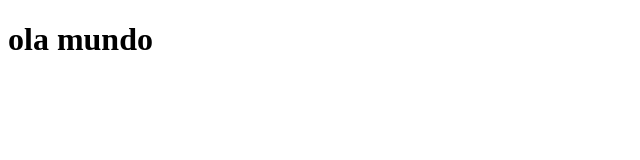
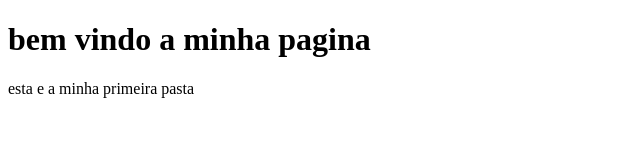
Before and after one commit to kiaraalmeidasantos-debug/1-projeto-do-2-ano, a plain HTML site: page index.html in a window 1280 px wide. Shown: the whole page, without its empty margins (0-640 px from the left). Drawn offline with Linux system fonts and the light colour scheme.

Commit message:
Update index.html

```diff
--- a/index.html
+++ b/index.html
@@ -6,6 +6,7 @@
     <title>projeto do 2 ano</title>
 </head>
 <body>
-    <h1>ola mundo</h1>
+    <h1>bem vindo a minha pagina</h1>
+    <p>esta e a minha primeira pasta
 </body>
 </html>
```
